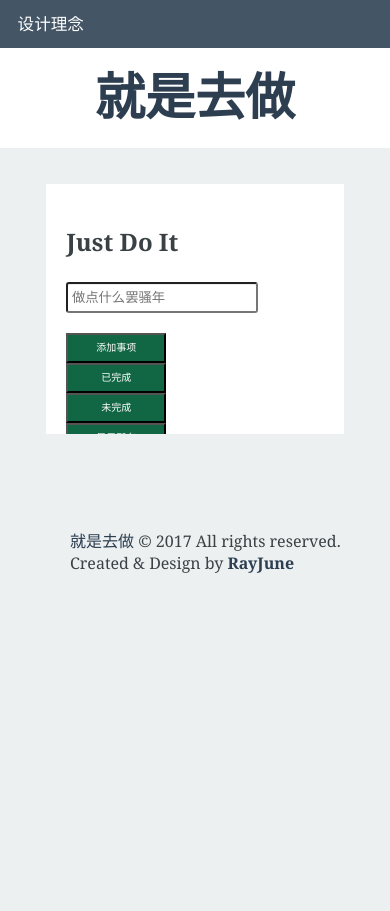
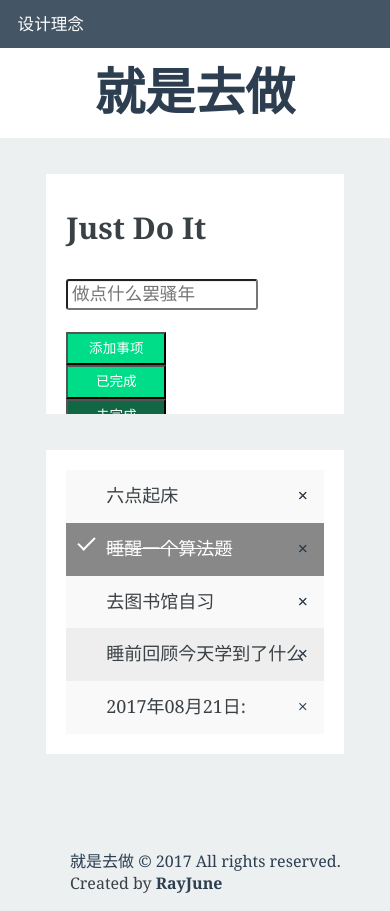
Before and after one commit to RayJune/JustToDo, a plain HTML site: page index.html in a window 390 px wide. Both pictures are taken after a click on the button "添加事项". Shown: the top 911 px of the page. Before the commit the page ends 844 px from the top, so only its background shows below. Drawn offline with Linux system fonts and the light colour scheme.

Commit message:
finish add & remove function & but not use indexDB successful

```diff
--- a/index.html
+++ b/index.html
@@ -20,29 +20,31 @@
     <section class="page-title"><a href="http://rayjune.xyz">就是去做</a></section>
 
     <section class="operate-area">
-      <div class="jumbotron">
         <h2>Just Do It</h2>
-            <input class="form-control " id="item" autofocus type="text " placeholder="做点什么罢骚年 ">
-            <button id="add" onclick="addList()">添加事项</button>
+        <input class="form-control " id="myInput" autofocus type="text " placeholder="做点什么罢骚年 ">
+        <button id="add">添加事项</button>
         <div class="buttons">
           <button id="done">已完成</button>
           <button id="todo">未完成</button>
           <button id="all">显示所有</button>
           <button id="delete">删除所有事件</button>
         </div>
-        </div>
+    </section>
 
-        <div class="row" id="showData">
-
-        </div>
+    <section>
+    <ul id="myUl">
+      <li>六点起床</li>
+      <li class="checked">睡醒一个算法题</li>
+      <li>去图书馆自习</li>
+      <li>睡前回顾今天学到了什么</li>
+    </ul>
     </section>
 
     <footer>
-      <a href="">就是去做</a> © 2017 All rights reserved.
-
-      <div class="author">Created & Design by <strong><span>RayJune</strong> </em></section>
+      <span><a href="">就是去做</a> © 2017 All rights reserved.</span>
+      <div class="author">Created by <strong><span>RayJune</strong> </em></section>
     </footer>
-
+    <script src="js/index.js "></script>
 </body>
 
 </html>
--- /dev/null
+++ b/js/index.js
@@ -0,0 +1,122 @@
+(function(){
+    var i; //index
+
+    //为每个li后面加上关闭按钮「x」
+    function closeBtn() {
+        var myNodelist = document.getElementsByTagName('li');
+        for(i = 0; i < myNodelist.length; i++) {
+            var span = document.createElement('span');
+            var txt = document.createTextNode('\u00D7'); //unicode编码下的x符号
+            span.className = 'close';
+            span.appendChild(txt);
+            myNodelist[i].appendChild(span);
+        }
+    }
+
+    //点击关闭按钮，隐藏当前li
+    function closeElement() {
+        var close = document.getElementsByClassName('close');
+        for(i = 0; i < close.length; i++) {
+            close[i].onclick = function() {
+                var div = this.parentElement; //关闭按钮的父元素
+                div.style.display = 'none';
+            }
+        }
+    }
+
+    //清除TODO显示面板上所有的节点
+    function clearAllNodes() {
+        var root = document.getElementById('myUl');
+        while (root.hasChildNodes()) {
+            root.removeChild(root.firstChild);
+        }
+    }
+
+    //点击li的时候，加上.checked，再点击则取消
+    function ifChecked() {
+        var list = document.querySelector('ul');
+        list.onclick = function(ev) {
+            if(ev.target.tagName === "LI") {
+                ev.target.classList.toggle('checked');
+            }
+        }
+    }
+
+    Date.prototype.Format = function(fmt) {
+        var o = {
+            "y+": this.getFullYear(),
+            "M+": this.getMonth() + 1, //月份
+            "d+": this.getDate(), //日
+            "h+": this.getHours(), //小时
+            "m+": this.getMinutes(), //分
+            "s+": this.getSeconds(), //秒
+            "q+": Math.floor((this.getMonth() + 3) / 3), //季度
+            "S+": this.getMilliseconds() //毫秒
+        };
+        for (var k in o) {
+            if (new RegExp("(" + k + ")").test(fmt)) {
+                if (k == "y+") {
+                    fmt = fmt.replace(RegExp.$1, ("" + o[k]).substr(4 - RegExp.$1.length));
+                } else if (k == "S+") {
+                    var lens = RegExp.$1.length;
+                    lens = lens == 1 ? 3 : lens;
+                    fmt = fmt.replace(RegExp.$1, ("00" + o[k]).substr(("" + o[k]).length - 1, lens));
+                } else {
+                    fmt = fmt.replace(RegExp.$1, (RegExp.$1.length == 1) ? (o[k]) : (("00" + o[k]).substr(("" + o[k]).length)));
+                }
+            }
+        }
+        return fmt;
+    }
+
+    //点击添加时，创建一个新的ul
+    function newElement() {
+        var li = document.createElement('li');
+        var inputValue = document.getElementById('myInput').value;
+        var createDate = new Date();
+        var date = createDate.Format("yyyy年MM月dd日:  ");
+        inputValue = date  + " " + " " + inputValue;
+        var t = document.createTextNode(inputValue);
+        li.appendChild(t);
+        if (inputValue === '') {
+            alert('请输入一个具体的任务');
+        }
+        else {
+            document.getElementById('myUl').appendChild(li);
+        }
+        document.getElementById('myInput').value = ''; //清空input输入框
+    }
+
+    //初始化list列表
+    function initList() {
+        closeBtn();
+        closeElement();
+        ifChecked();
+    }
+
+    //初始化
+    function init() {
+        var addButton = document.getElementById('add');
+        var deleteButton = document.getElementById('delete');
+        initList();
+
+        //添加按钮点击时执行
+        addButton.onclick = function() {
+            newElement();
+            initList();
+        }
+        deleteButton.onclick = function() {
+            clearAllNodes();
+        }
+        //按回车时执行
+        document.onkeydown = function(event) {
+            if(event.keyCode == 13) {
+                newElement();
+                initList();
+            }
+        }
+    }
+
+    init();
+
+})();
--- a/style/css/main.css
+++ b/style/css/main.css
@@ -5,7 +5,6 @@ html {
 	font-size: 62.5%;
 	-webkit-tap-highlight-color: rgba(0, 0, 0, 0);
 }
-
 
 body {
 	margin: 0;
@@ -19,6 +18,10 @@ body {
 	font-weight: normal;
 	text-rendering: geometricPrecision;
 	-webkit-font-smoothing: antialiased;
+}
+
+h2 {
+  margin-top: 10px;
 }
 
 .main-nav {
@@ -60,8 +63,8 @@ body {
 	font-family: "STFangsong","Songti TC","simsun",Arial,serif;
 	color: #2C3E50;
   background-color: #fff;
-	height: 10rem;
-	line-height: 10rem;
+	height: 9rem;
+	line-height: 9rem;
 	-webkit-animation: fade-in-down 0.6s;
 	animation: fade-in-down 0.6s;
 	-webkit-animation-delay: 0.2s;
@@ -75,6 +78,7 @@ body {
   overflow: hidden;
 }
 
+/*使用flexbox对按钮布局 */
 .main-content{
 	display: flex;
 }
@@ -87,19 +91,21 @@ body {
 .operate-area {
     margin: 3.6rem auto 2rem;
     padding: 2rem;
-    displa: block;
+    padding-bottom: 1rem;
+    display: block;
     width: 66%;
     height: 210px;
     word-wrap: break-word;
     background-color: #fff;
     overflow: hidden;
-
+    font-size: 20px;
     /*box-shadow: 2px 2px 2px 1px #2C3E50;*/
 }
 
 input {
   display: inline-block;
   width: 70%;
+  font-size: 0.88em;
   height: 1.98rem;
   padding: 3.6px;
   margin-right: 1rem;
@@ -108,9 +114,10 @@ input {
   box-shadow: inset 0 1px 1px rgba(0,0,0,.075);
 }
 
+
 button {
     padding: 0.8rem 0;
-    font-size: 1rem;
+    font-size: 1.36rem;
     line-height: 1;
     width: 100px;
     color: #ffffff;
@@ -125,8 +132,76 @@ button {
   justify-content: space-between;
 }
 
+#add, #done {
+  background-color: #0D8;
+}
+
+ul {
+  list-style: none;
+  margin: 0;
+  padding: 0;
+  width: 66%;
+  margin: 3.6rem auto 2rem;
+  background-color: white;
+  padding: 2rem;
+}
+
+ul li {
+  cursor: pointer;
+  position: relative;
+  padding: 12px 8px 12px 40px;
+  background: #eee;
+  font-size: 18px;
+  transition: 0.2s;
+  user-select: none; /*用户不能文本选中*/
+}
+
+/* 奇数li颜色不同，为了美观 */
+ul li:nth-child(odd) {
+  background: #f9f9f9;
+}
+
+/* hover时背景色改变 */
+ul li:hover {
+  background: #ddd;
+}
+
+/* 当被选中，文字中加横线 */
+ul li.checked {
+  background: #888;
+  color: #fff;
+  text-decoration: line-through;
+}
+
+/* 为被选中的li增加 “对勾” 图标 */
+ul li.checked::before {
+  content: '';
+  position: absolute;
+  border-color: #fff;
+  border-style: solid;
+  border-width: 0 2px 2px 0;
+  top: 10px;
+  left: 16px;
+  transform: rotate(45deg);
+  height: 15px;
+  width: 7px;
+}
+
+/* 关闭按钮样式 */
+.close {
+  position: absolute;
+  right: 0;
+  top: 0;
+  padding: 12px 16px 12px 16px
+}
+
+.close:hover {
+  background-color: #0D8;
+  color: white;
+}
+
 footer {
-  padding: 2rem 3.6rem 3.6rem 1rem;
+  padding: 2rem 3.6rem 1.6rem 1rem;
   line-height: 1.4;
   box-sizing: border-box;
   overflow: hidden;
```
Lines whose indentation alone changed are shown as unchanged.
